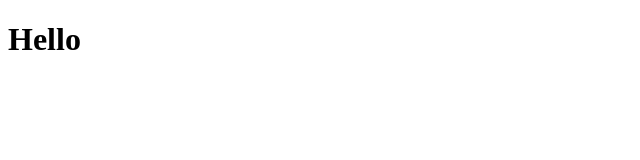
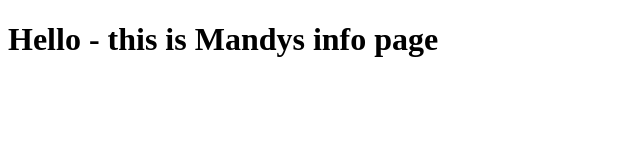
Before and after one commit to TardisMark69/TardisMark69.github.io, a plain HTML site: page index.html in a window 1280 px wide. Shown: the whole page, without its empty margins (0-640 px from the left). Drawn offline with Linux system fonts and the light colour scheme.

Commit message:
added verbiage to signal

```diff
--- a/index.html
+++ b/index.html
@@ -1 +1 @@
-<!doctype html><meta charset=utf-8><title>It works</title><h1>Hello</h1>
+<!doctype html><meta charset=utf-8><title>It works</title><h1>Hello - this is Mandys info page</h1>
```
